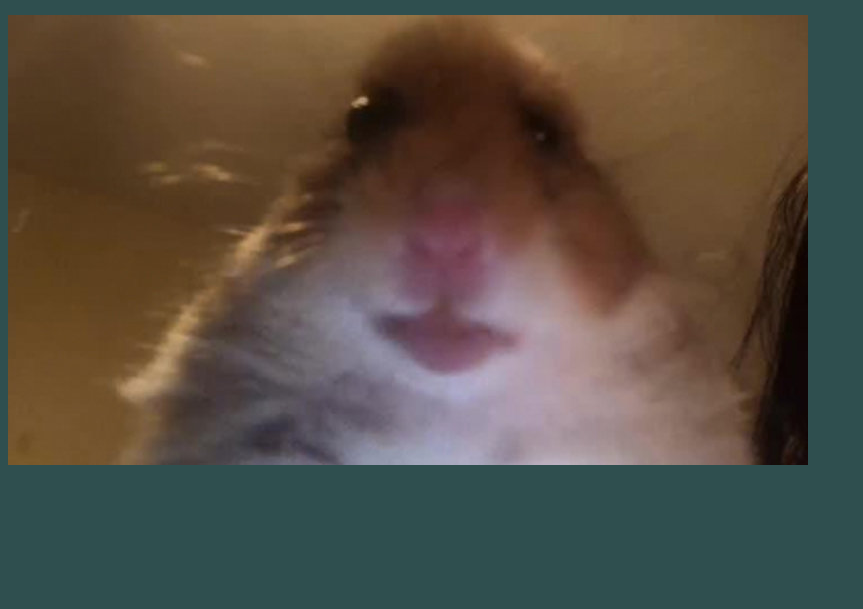
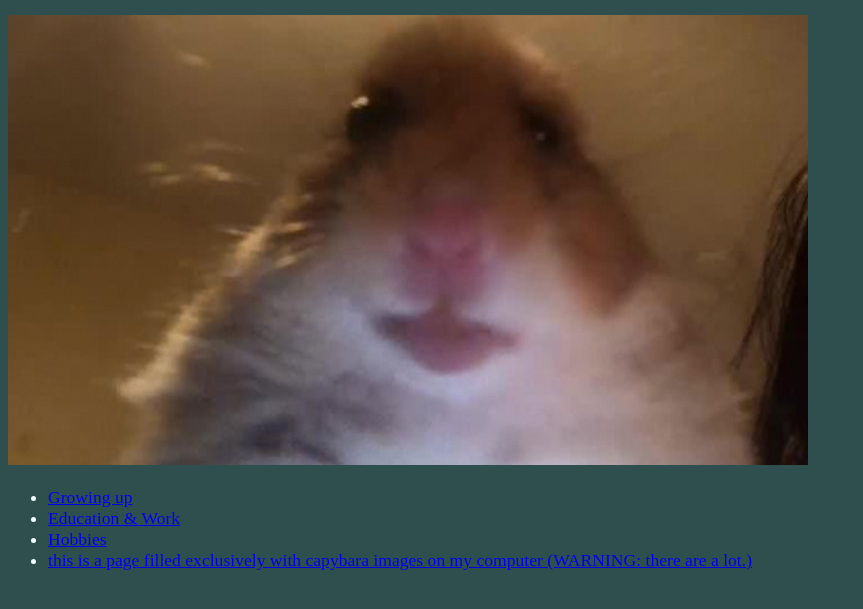
Before and after one commit to LoganCockrell/LoganCockrell.github.io, a plain HTML site: page index.html in a window 1280 px wide. Shown: the part 111-720 px from the top of the page, without its empty margins (0-863 px from the left). Drawn offline with Linux system fonts and the light colour scheme.

Commit message:
Update index.html

```diff
--- a/index.html
+++ b/index.html
@@ -10,5 +10,12 @@
 
 <img src="hamster.jpg" alt="Hamster">
 
+<ul>
+	<li> <a href="https://LoganCockrell.github.io/growingUp.html">Growing up</a> </li>
+	<li> <a href="url">Education & Work</a> </li>
+	<li> <a href="url">Hobbies</a> </li>
+	<li> <a href="url">this is a page filled exclusively with capybara images on my computer (WARNING: there are a lot.)</a> </li>
+</ul>
+
 </body>
 </html>
```
